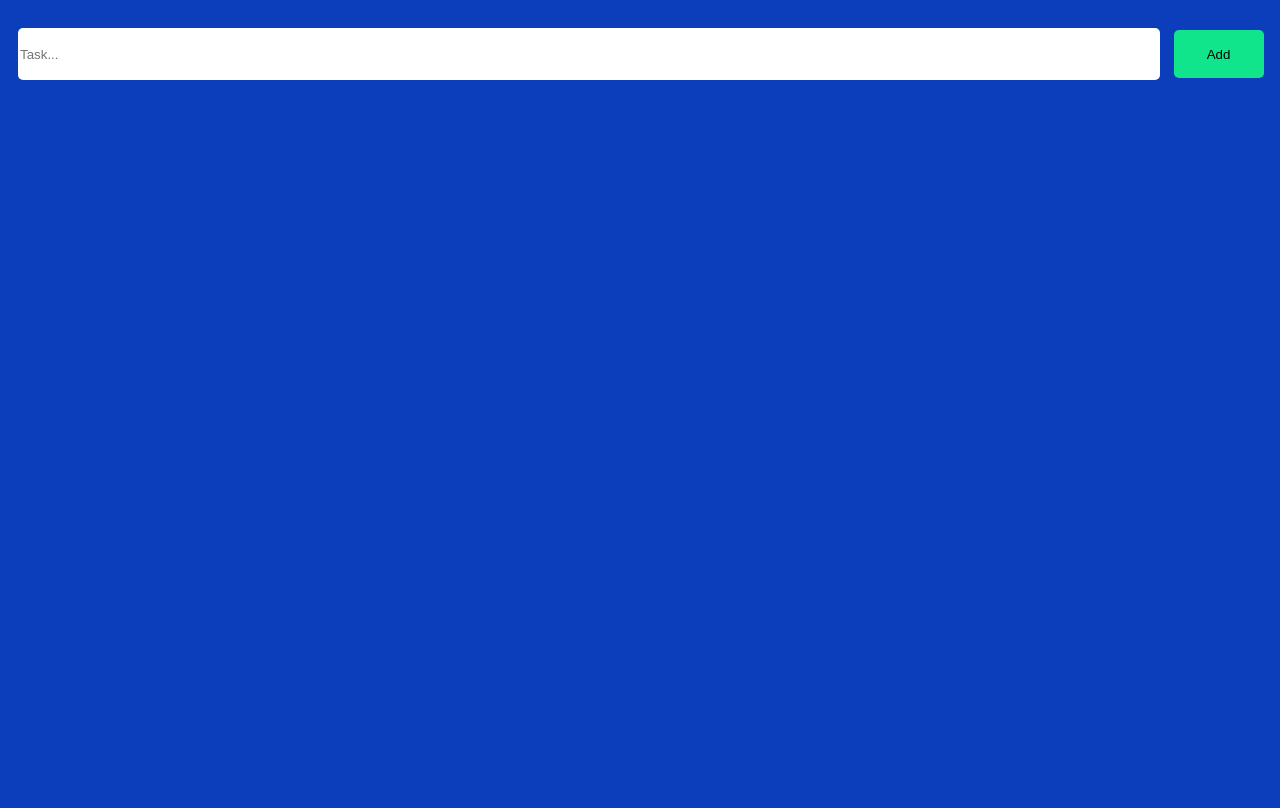
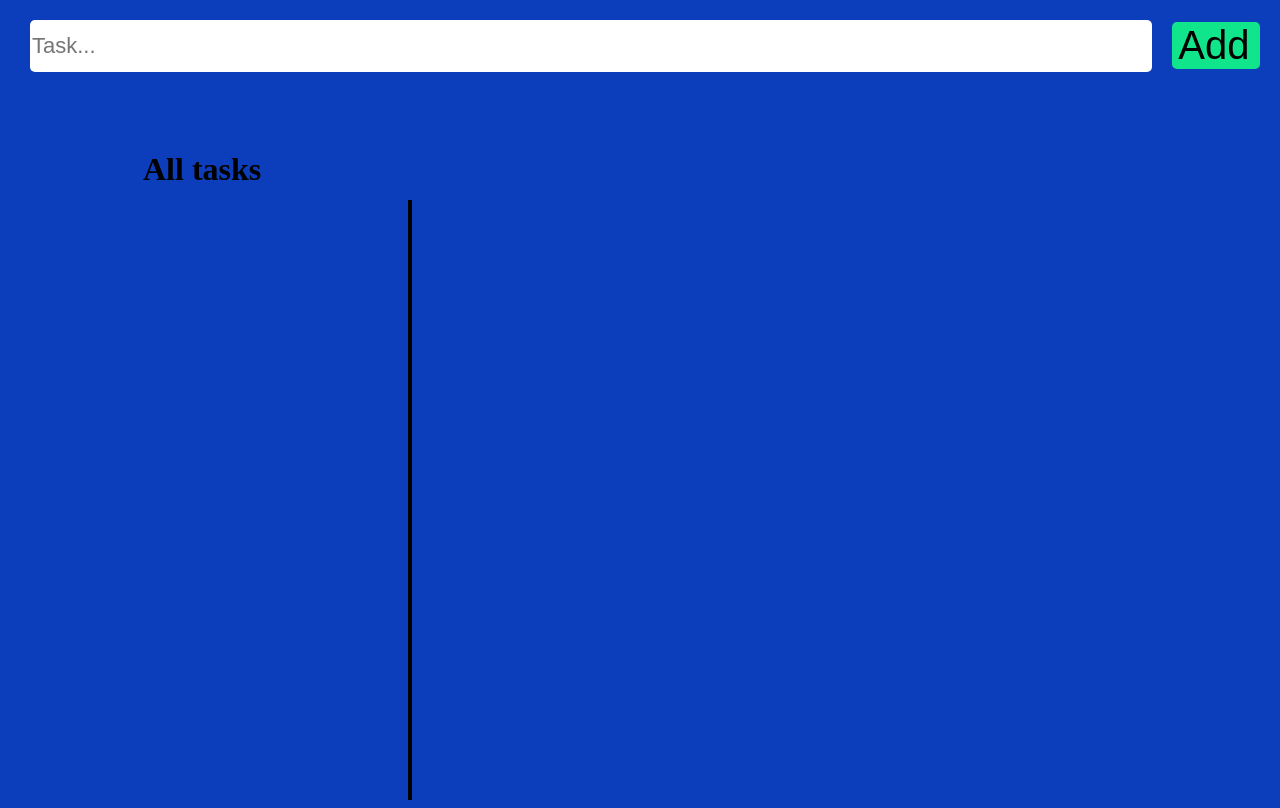
Before and after one commit to JanKolo04/task-table, a PHP site: page /main.html in a window 1280 px wide. Before the commit the page ends 80 px from the top, so only its background shows below. Run offline with PHP 8.4, Linux system fonts and the light colour scheme.

Commit message:
line, positions

```diff
--- a/main.html
+++ b/main.html
@@ -7,12 +7,20 @@
 	<script type="text/javascript" src="script.js"></script>
 </head>
 <body>
+	<div class="header">
+		<!---input bar---->
+		<input type="text" id="myText" required size="1" placeholder="Task...">
+		<!---add button--->
+		<button class="add_button" onclick="myFunction()">Add</button>
+	</div>
 
-	<!---input bar---->
-	<input type="text" id="myText" placeholder="Task...">
-	<!---add button--->
-	<button class="add_button" onclick="myFunction()">Add</button>
+	<h1 class="all_task_text">All tasks</h1>
+
+	<!---taskt div--->
 	<div id="tasks"></div>
+
+	<!----vertical line---->
+	<div class="vl"></div>
 
 </body>
 </html>
--- a/style.css
+++ b/style.css
@@ -1,5 +1,15 @@
 body {
 	background-color: #0C3DBA;
+}
+
+.header {
+	position: absolute;
+	top: 0;
+	left: 0;
+	height: 80px;
+	width: 100%;
+  	display: flex;
+  	flex-direction: row;
 }
 
 
@@ -7,27 +17,53 @@ body {
 	width: 90%;
 	height: 50px;
 	margin-top: 20px;
-	margin-left: 10px;
+	margin-left: 30px;
 	border: none;
 	border-radius: 5px;
+	font-size: 22px;
+	display: flex;
 }
 
 .add_button {
-	height: 48px;
+	font-size: 40px;
+	height: 47px;
 	width: 90px;
 	background-color: #11E58C;
 	border: none;
 	border-radius: 5px;
-	margin-left: 10px;
+  	display: flex;
+  	margin-left: 20px;
+  	margin-right: 20px;
+  	margin-top: 22px;
 }
 
+.all_task_text {
+	position: absolute;
+	margin-left: 135px;
+	top: 130px;
+}
+
+
+.vl {
+	margin-left: 400px;
+	margin-top: 200px;
+	border-left: 4px solid black;
+	height: 600px;
+}
+
+
+#tasks {
+	position: absolute;
+	width: 100px;
+	margin-left: 100px;
+	top: 240px;
+}
 
 #tasks div {
 	display: flex;
   	justify-content: center;
   	align-items: center;
-  	margin-top: 5px;
-	height: 50px;
-	width: 100px;
+	height: 80px;
+	width: 200px;
 	background-color: #760ACB;
 }
```
